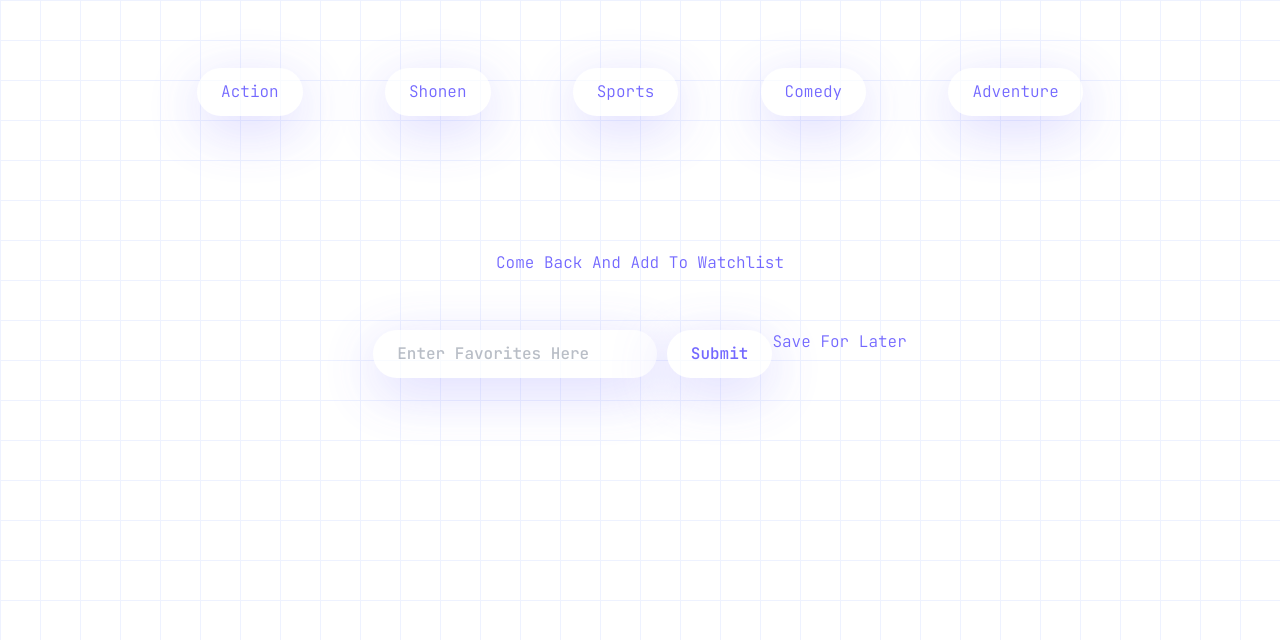
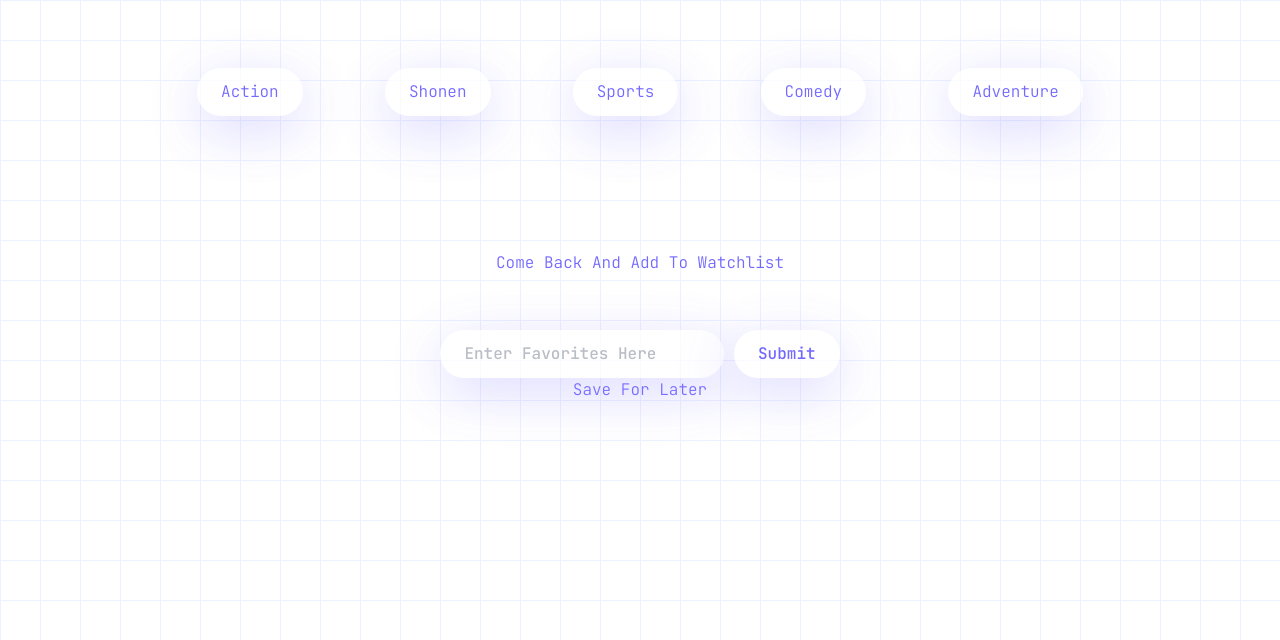
Before and after one commit to prestonscott-coder/AnimeWatchList, a website built with Vite: page index.html in a window 1280 px wide. Shown: the part 160-800 px from the top of the page. Built offline with nearby package versions, Linux system fonts and the light colour scheme; no server answers.

Commit message:
change to structure

```diff
--- a/index.html
+++ b/index.html
@@ -30,9 +30,10 @@
           <input class="px-6 py-3 lightShadow cursor-pointer rounded-full bg-white blueShadow font-medium" type="text" name="animeName" placeholder="Enter Favorites Here">
           <input class="px-6 py-3 lightShadow cursor-pointer rounded-full bg-white blueShadow font-medium" type="submit" name="" id="submit">
         </form>
-        <section>
-          <p class="flex justify-center">Save For Later</p>
-        </section>
+
+      </section>
+      <section>
+        <p class="padding-top: 50px flex justify-center">Save For Later</p>
       </section>
       <footer class=" padding-top: 100px">
         <ul></ul>
```
